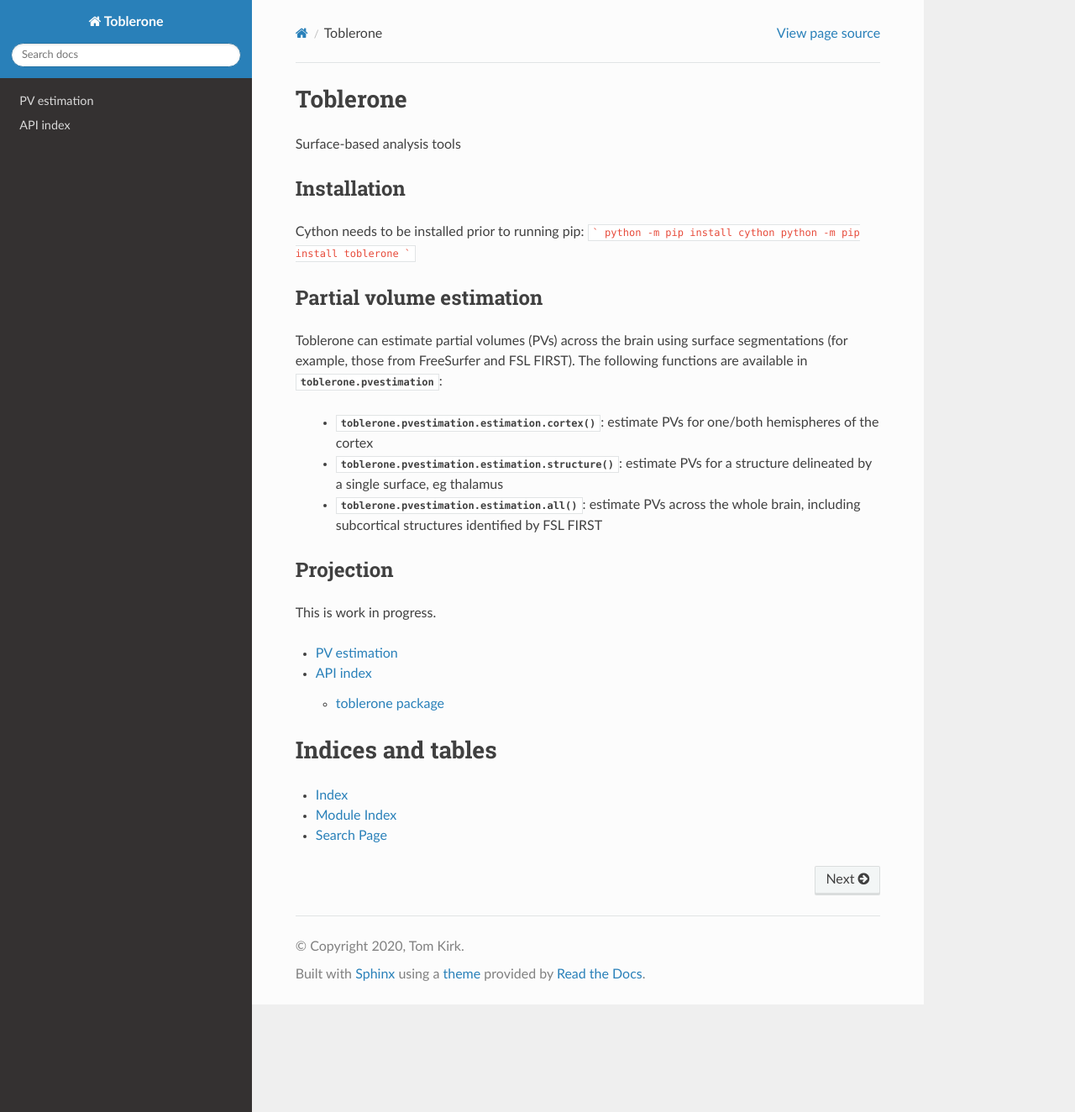
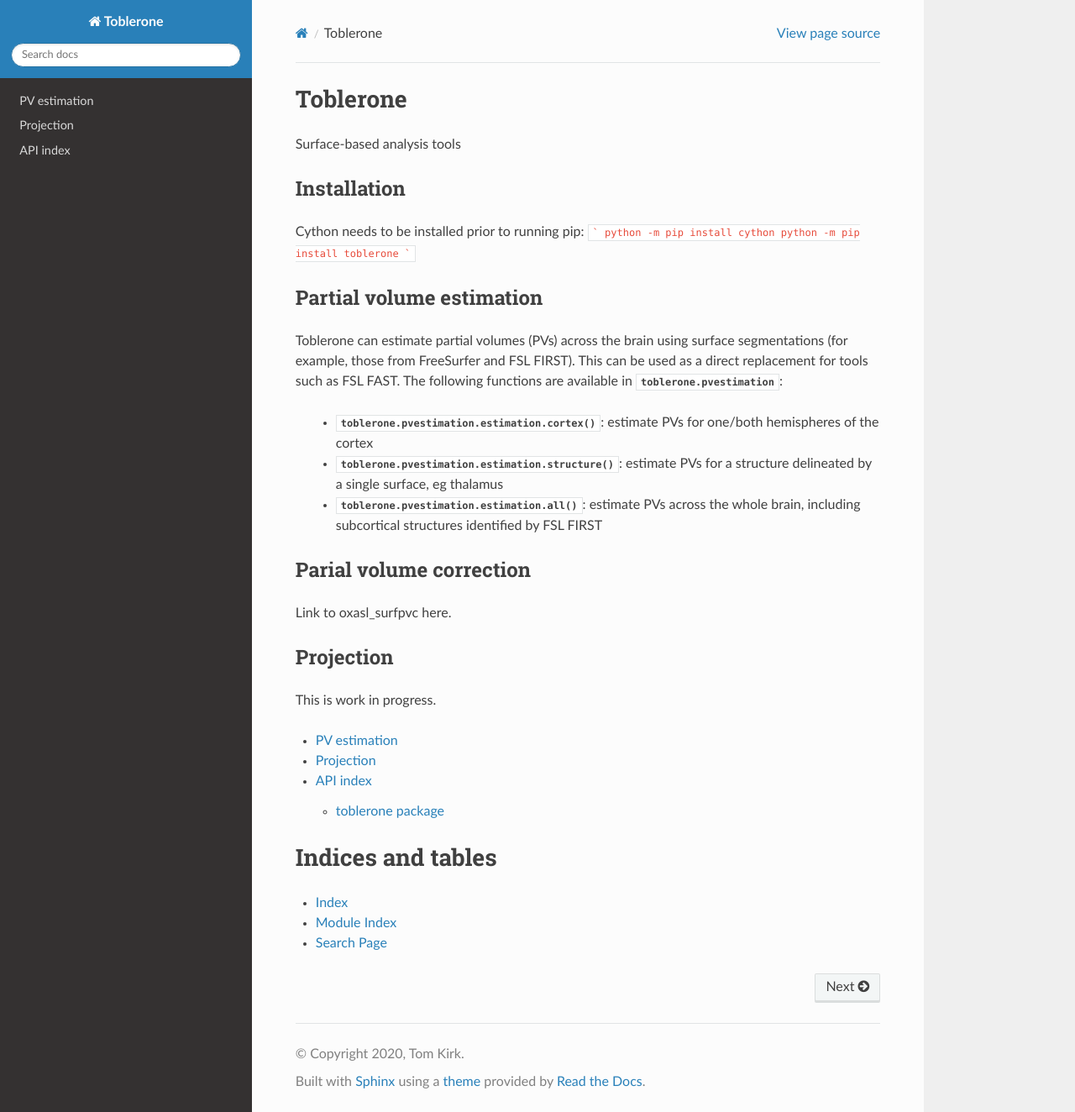
Before and after one commit to tomfrankkirk/toblerone, a Sphinx documentation site: the page built from docs/index.rst, in a window 1280 px wide and 1324 px high. Shown: the whole window at 84% size. Built offline with Sphinx 7.4.7 and the Read the Docs theme 2.0.0, drawn with Linux system fonts in a browser that asks for light colours; pages that are not in the unit, such as notebooks, are missing from menus.

Commit message:
WIP docs

```diff
--- a/docs/index.rst
+++ b/docs/index.rst
@@ -17,14 +17,18 @@
 Partial volume estimation
 -----------------------------
 
-
-Toblerone can estimate partial volumes (PVs) across the brain using surface segmentations (for example, those from FreeSurfer and FSL FIRST).
+Toblerone can estimate partial volumes (PVs) across the brain using surface segmentations (for example, those from FreeSurfer and FSL FIRST). This can be used as a direct replacement for tools such as FSL FAST.
 The following functions are available in :mod:`toblerone.pvestimation`:
 
    * :func:`toblerone.pvestimation.estimation.cortex`: estimate PVs for one/both hemispheres of the cortex
    * :func:`toblerone.pvestimation.estimation.structure`: estimate PVs for a structure delineated by a single surface, eg thalamus
    * :func:`toblerone.pvestimation.estimation.all`: estimate PVs across the whole brain, including subcortical structures identified by FSL FIRST
 
+
+Parial volume correction
+----------------------------
+
+Link to oxasl_surfpvc here.
 
 Projection
 -------------
@@ -35,6 +39,7 @@
    :maxdepth: 2
 
    PV estimation <pvestimation>
+   Projection <projection>
    API index <modules>
 
 
--- a/docs/toblerone.rst
+++ b/docs/toblerone.rst
@@ -7,8 +7,10 @@
 .. toctree::
    :maxdepth: 4
 
+   toblerone.pvestimation
+   toblerone.projection
    toblerone.classes
-   toblerone.pvestimation
+
 
 Submodules
 ----------
```
Also changed, not shown: docs/projection.rst (added, +11 -0 lines), docs/pvestimation.rst (+7 -0 lines).
